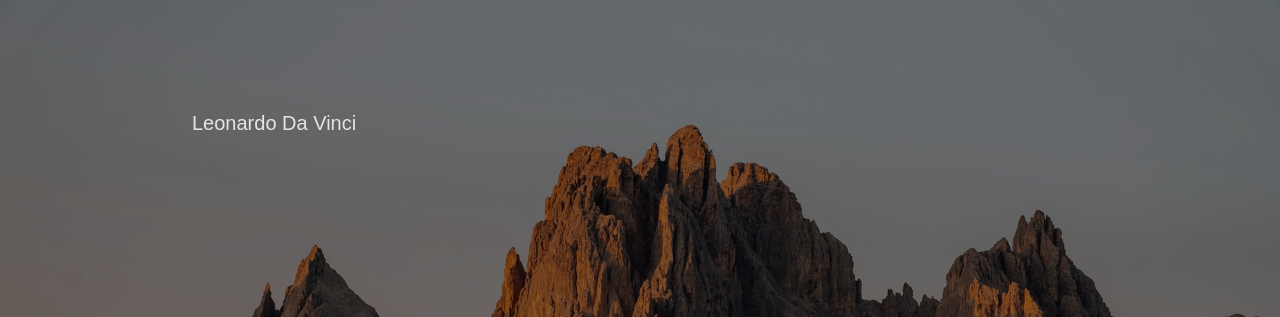
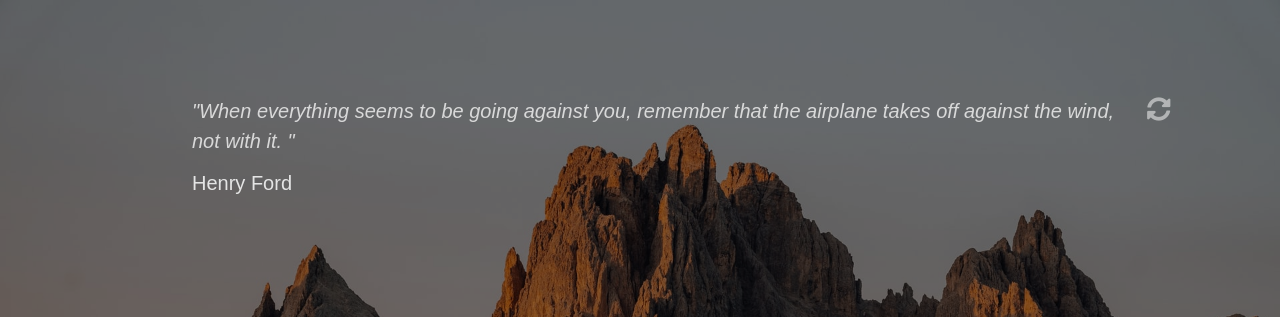
Before and after one commit to albertasaftei/Clock-APP, a plain HTML site: page index.html in a window 1280 px wide. Shown: the top 317 px of the page. Drawn offline with Linux system fonts and the light colour scheme; no server answers.

Commit message:
quotes.json fetch and html integration + reloadBtn

```diff
--- a/index.html
+++ b/index.html
@@ -6,13 +6,15 @@
     <link rel="stylesheet" href="style.css">
     <link rel="preconnect" href="https://fonts.gstatic.com">
     <link href="https://fonts.googleapis.com/css2?family=Fira+Sans:wght@100;200;300;400;500&display=swap" rel="stylesheet">
+    <link rel="stylesheet" href="https://pro.fontawesome.com/releases/v5.10.0/css/all.css" integrity="sha384-AYmEC3Yw5cVb3ZcuHtOA93w35dYTsvhLPVnYs9eStHfGJvOvKxVfELGroGkvsg+p" crossorigin="anonymous"/>
     <title>Document</title>
 </head>
 <body>
     <div class="container">
         <div class="quote-container">
             <p id="quote"></p>
-            <span id="author">Leonardo Da Vinci</span>
+            <button id="reload-btn"><i class="fas fa-sync-alt"></i></button>
+            <span id="author"></span>
         </div>
 
         <div class="clock-container">
--- /dev/null
+++ b/quotes.json
@@ -0,0 +1,209 @@
+{
+	"quotes": [
+
+{
+       "quote":"Life isn’t about getting and having, it’s about giving and being.","author":"Kevin Kruse"},
+{
+       "quote":"Whatever the mind of man can conceive and believe, it can achieve.","author":"Napoleon Hill"},
+{
+       "quote":"Strive not to be a success, but rather to be of value.","author":"Albert Einstein"},
+{
+       "quote":"Two roads diverged in a wood, and I—I took the one less traveled by, And that has made all the difference.","author":"Robert Frost"},
+{
+       "quote":"I attribute my success to this: I never gave or took any excuse.","author":"Florence Nightingale"},
+{
+       "quote":"You miss 100% of the shots you don’t take.","author":"Wayne Gretzky"},
+{
+       "quote":"I’ve missed more than 9000 shots in my career. I’ve lost almost 300 games. 26 times I’ve been trusted to take the game winning shot and missed. I’ve failed over and over and over again in my life. And that is why I succeed.","author":"Michael Jordan"},
+{
+       "quote":"The most difficult thing is the decision to act, the rest is merely tenacity.","author":"Amelia Earhart"},
+{
+       "quote":"Every strike brings me closer to the next home run.","author":"Babe Ruth"},
+{
+       "quote":"Definiteness of purpose is the starting point of all achievement.","author":"W. Clement Stone"},
+{
+       "quote":"We must balance conspicuous consumption with conscious capitalism.","author":"Kevin Kruse"},
+{
+       "quote":"Life is what happens to you while you’re busy making other plans.","author":"John Lennon"},
+{
+       "quote":"We become what we think about.","author":"Earl Nightingale"},
+{
+       "quote":"Twenty years from now you will be more disappointed by the things that you didn’t do than by the ones you did do, so throw off the bowlines, sail away from safe harbor, catch the trade winds in your sails.  Explore, Dream, Discover.","author":"Mark Twain"},
+{
+       "quote":"Life is 10% what happens to me and 90% of how I react to it.","author":"Charles Swindoll"},
+{
+       "quote":"The most common way people give up their power is by thinking they don’t have any.","author":"Alice Walker"},
+{
+       "quote":"The mind is everything. What you think you become.","author":"Buddha"},
+{
+       "quote":"The best time to plant a tree was 20 years ago. The second best time is now.","author":"Chinese Proverb"},
+{
+       "quote":"An unexamined life is not worth living.","author":"Socrates"},
+{
+       "quote":"Eighty percent of success is showing up.","author":"Woody Allen"},
+{
+       "quote":"Your time is limited, so don’t waste it living someone else’s life.","author":"Steve Jobs"},
+{
+       "quote":"Winning isn’t everything, but wanting to win is.","author":"Vince Lombardi"},
+{
+       "quote":"I am not a product of my circumstances. I am a product of my decisions.","author":"Stephen Covey"},
+{
+       "quote":"Every child is an artist.  The problem is how to remain an artist once he grows up.","author":"Pablo Picasso"},
+{
+       "quote":"You can never cross the ocean until you have the courage to lose sight of the shore.","author":"Christopher Columbus"},
+{
+       "quote":"I’ve learned that people will forget what you said, people will forget what you did, but people will never forget how you made them feel.","author":"Maya Angelou"},
+{
+       "quote":"Either you run the day, or the day runs you.","author":"Jim Rohn"},
+{
+       "quote":"Whether you think you can or you think you can’t, you’re right.","author":"Henry Ford"},
+{
+       "quote":"The two most important days in your life are the day you are born and the day you find out why.","author":"Mark Twain"},
+{
+       "quote":"Whatever you can do, or dream you can, begin it.  Boldness has genius, power and magic in it.","author":"Johann Wolfgang von Goethe"},
+{
+       "quote":"The best revenge is massive success.","author":"Frank Sinatra"},
+{
+       "quote":"People often say that motivation doesn’t last. Well, neither does bathing.  That’s why we recommend it daily.","author":"Zig Ziglar"},
+{
+       "quote":"Life shrinks or expands in proportion to one’s courage.","author":"Anais Nin"},
+{
+       "quote":"If you hear a voice within you say “you cannot paint,” then by all means paint and that voice will be silenced.","author":"Vincent Van Gogh"},
+{
+       "quote":"There is only one way to avoid criticism: do nothing, say nothing, and be nothing.","author":"Aristotle"},
+{
+       "quote":"Ask and it will be given to you; search, and you will find; knock and the door will be opened for you.","author":"Jesus"},
+{
+       "quote":"The only person you are destined to become is the person you decide to be.","author":"Ralph Waldo Emerson"},
+{
+       "quote":"Go confidently in the direction of your dreams.  Live the life you have imagined.","author":"Henry David Thoreau"},
+{
+       "quote":"When I stand before God at the end of my life, I would hope that I would not have a single bit of talent left and could say, I used everything you gave me.","author":"Erma Bombeck"},
+{
+       "quote":"Few things can help an individual more than to place responsibility on him, and to let him know that you trust him.","author":"Booker T. Washington"},
+{
+       "quote":"Certain things catch your eye, but pursue only those that capture the heart.","author":" Ancient Indian Proverb"},
+{
+       "quote":"Believe you can and you’re halfway there.","author":"Theodore Roosevelt"},
+{
+       "quote":"Everything you’ve ever wanted is on the other side of fear.","author":"George Addair"},
+{
+       "quote":"We can easily forgive a child who is afraid of the dark; the real tragedy of life is when men are afraid of the light.","author":"Plato"},
+{
+       "quote":"Teach thy tongue to say, “I do not know,” and thous shalt progress.","author":"Maimonides"},
+{
+       "quote":"Start where you are. Use what you have.  Do what you can.","author":"Arthur Ashe"},
+{
+       "quote":"When I was 5 years old, my mother always told me that happiness was the key to life.  When I went to school, they asked me what I wanted to be when I grew up.  I wrote down ‘happy’.  They told me I didn’t understand the assignment, and I told them they didn’t understand life.","author":"John Lennon"},
+{
+       "quote":"Fall seven times and stand up eight.","author":"Japanese Proverb"},
+{
+       "quote":"When one door of happiness closes, another opens, but often we look so long at the closed door that we do not see the one that has been opened for us.","author":"Helen Keller"},
+{
+       "quote":"Everything has beauty, but not everyone can see.","author":"Confucius"},
+{
+       "quote":"How wonderful it is that nobody need wait a single moment before starting to improve the world.","author":"Anne Frank"},
+{
+       "quote":"When I let go of what I am, I become what I might be.","author":"Lao Tzu"},
+{
+       "quote":"Life is not measured by the number of breaths we take, but by the moments that take our breath away.","author":"Maya Angelou"},
+{
+       "quote":"Happiness is not something readymade.  It comes from your own actions.","author":"Dalai Lama"},
+{
+       "quote":"If you’re offered a seat on a rocket ship, don’t ask what seat! Just get on.","author":"Sheryl Sandberg"},
+{
+       "quote":"First, have a definite, clear practical ideal; a goal, an objective. Second, have the necessary means to achieve your ends; wisdom, money, materials, and methods. Third, adjust all your means to that end.","author":"Aristotle"},
+{
+       "quote":"If the wind will not serve, take to the oars.","author":"Latin Proverb"},
+{
+       "quote":"You can’t fall if you don’t climb.  But there’s no joy in living your whole life on the ground.","author":"Unknown"},
+{
+       "quote":"We must believe that we are gifted for something, and that this thing, at whatever cost, must be attained.","author":"Marie Curie"},
+{
+       "quote":"Too many of us are not living our dreams because we are living our fears.","author":"Les Brown"},
+{
+       "quote":"Challenges are what make life interesting and overcoming them is what makes life meaningful.","author":"Joshua J. Marine"},
+{
+       "quote":"If you want to lift yourself up, lift up someone else.","author":"Booker T. Washington"},
+{
+       "quote":"I have been impressed with the urgency of doing. Knowing is not enough; we must apply. Being willing is not enough; we must do.","author":"Leonardo da Vinci"},
+{
+       "quote":"Limitations live only in our minds.  But if we use our imaginations, our possibilities become limitless.","author":"Jamie Paolinetti"},
+{
+       "quote":"You take your life in your own hands, and what happens? A terrible thing, no one to blame.","author":"Erica Jong"},
+{
+       "quote":"What’s money? A man is a success if he gets up in the morning and goes to bed at night and in between does what he wants to do.","author":"Bob Dylan"},
+{
+       "quote":"I didn’t fail the test. I just found 100 ways to do it wrong.","author":"Benjamin Franklin"},
+{
+       "quote":"In order to succeed, your desire for success should be greater than your fear of failure.","author":"Bill Cosby"},
+{
+       "quote":"A person who never made a mistake never tried anything new.","author":" Albert Einstein"},
+{
+       "quote":"The person who says it cannot be done should not interrupt the person who is doing it.","author":"Chinese Proverb"},
+{
+       "quote":"There are no traffic jams along the extra mile.","author":"Roger Staubach"},
+{
+       "quote":"It is never too late to be what you might have been.","author":"George Eliot"},
+{
+       "quote":"You become what you believe.","author":"Oprah Winfrey"},
+{
+       "quote":"I would rather die of passion than of boredom.","author":"Vincent van Gogh"},
+{
+       "quote":"A truly rich man is one whose children run into his arms when his hands are empty.","author":"Unknown"},
+{
+       "quote":"It is not what you do for your children, but what you have taught them to do for themselves, that will make them successful human beings.","author":"Ann Landers"},
+{
+       "quote":"If you want your children to turn out well, spend twice as much time with them, and half as much money.","author":"Abigail Van Buren"},
+{
+       "quote":"Build your own dreams, or someone else will hire you to build theirs.","author":"Farrah Gray"},
+{
+       "quote":"The battles that count aren’t the ones for gold medals. The struggles within yourself–the invisible battles inside all of us–that’s where it’s at.","author":"Jesse Owens"},
+{
+       "quote":"Education costs money.  But then so does ignorance.","author":"Sir Claus Moser"},
+{
+       "quote":"I have learned over the years that when one’s mind is made up, this diminishes fear.","author":"Rosa Parks"},
+{
+       "quote":"It does not matter how slowly you go as long as you do not stop.","author":"Confucius"},
+{
+       "quote":"If you look at what you have in life, you’ll always have more. If you look at what you don’t have in life, you’ll never have enough.","author":"Oprah Winfrey"},
+{
+       "quote":"Remember that not getting what you want is sometimes a wonderful stroke of luck.","author":"Dalai Lama"},
+{
+       "quote":"You can’t use up creativity.  The more you use, the more you have.","author":"Maya Angelou"},
+{
+       "quote":"Dream big and dare to fail.","author":"Norman Vaughan"},
+{
+       "quote":"Our lives begin to end the day we become silent about things that matter.","author":"Martin Luther King Jr."},
+{
+       "quote":"Do what you can, where you are, with what you have.","author":"Teddy Roosevelt"},
+{
+       "quote":"If you do what you’ve always done, you’ll get what you’ve always gotten.","author":"Tony Robbins"},
+{
+       "quote":"Dreaming, after all, is a form of planning.","author":"Gloria Steinem"},
+{
+       "quote":"It’s your place in the world; it’s your life. Go on and do all you can with it, and make it the life you want to live.","author":"Mae Jemison"},
+{
+       "quote":"You may be disappointed if you fail, but you are doomed if you don’t try.","author":"Beverly Sills"},
+{
+       "quote":"Remember no one can make you feel inferior without your consent.","author":"Eleanor Roosevelt"},
+{
+       "quote":"Life is what we make it, always has been, always will be.","author":"Grandma Moses"},
+{
+       "quote":"The question isn’t who is going to let me; it’s who is going to stop me.","author":"Ayn Rand"},
+{
+       "quote":"When everything seems to be going against you, remember that the airplane takes off against the wind, not with it.","author":"Henry Ford"},
+{
+       "quote":"It’s not the years in your life that count. It’s the life in your years.","author":"Abraham Lincoln"},
+{
+       "quote":"Change your thoughts and you change your world.","author":"Norman Vincent Peale"},
+{
+       "quote":"Either write something worth reading or do something worth writing.","author":"Benjamin Franklin"},
+{
+       "quote":"Nothing is impossible, the word itself says, “I’m possible!”","author":"–Audrey Hepburn"},
+{
+       "quote":"The only way to do great work is to love what you do.","author":"Steve Jobs"},
+{
+       "quote":"If you can dream it, you can achieve it.","author":"Zig Ziglar"}
+]
+}
--- a/script.js
+++ b/script.js
@@ -1,9 +1,29 @@
 const timezoneAPI = "https://timezoneapi.io/api/ip/?token=aNsiQLfUDzdnhRxsLmJP";
-const quotesAPI = "https://api.paperquotes.com/apiv1/quotes/?tags=love,motivation&order=-likes"
+let quote = document.getElementById("quote")
+const author = document.getElementById("author")
 const time = document.getElementById("time");
 const timezone = document.getElementById("timezone");
 const position = document.getElementById("position");
 const greetings = document.getElementById("greetings");
+const reloadBtn = document.getElementById("reload-btn")
+let quotes = [];
+
+fetch("quotes.json").then(response => {
+    return response.json()
+}).then(data => {
+    quotes = data
+    let randomNumber = Math.floor((Math.random() * data.quotes.length))
+    let randomQuote = `"${data.quotes[randomNumber].quote} "`
+    quote.innerText = randomQuote
+    author.innerText = data.quotes[randomNumber].author
+});
+
+reloadBtn.addEventListener('click', () => {
+    let randomNumber = Math.floor((Math.random() * quotes.quotes.length))
+    let randomQuote = quotes.quotes[randomNumber].quote
+    quote.innerText = randomQuote
+    author.innerText = quotes.quotes[randomNumber].author
+})
 
 fetch(timezoneAPI).then((response) => {
     return response.json();
@@ -12,14 +32,6 @@ fetch(timezoneAPI).then((response) => {
     timezone.innerText = `${data.data.datetime.offset_tzab}`
 }).catch((e) => {
     console.error(e);
-});
-
-fetch(quotesAPI).then(response => {
-    return response.json
-}).then(data => {
-    console.log(data)
-}).catch(e => {
-    console.error(e)
 });
 
 (function showDate() {
--- a/style.scss
+++ b/style.scss
@@ -3,6 +3,10 @@
     padding: 0;
     box-sizing: border-box;
     font-family: 'Montserrat', sans-serif;
+}
+
+:focus {
+    outline: none;
 }
 
 body {
@@ -29,20 +33,42 @@ body {
         color: rgb(228, 228, 228);
 
         .quote-container {
-
+            position: relative;
+            width: max-content;
 
             #quote {
                 font-size: 1.25rem;
-                width: 50%;
-                font-weight: 300;
+                width: 90%;
+                font-style: italic;
+                font-weight: 400;
                 margin-bottom: 1rem;
                 line-height: 1.5;
+                color: rgba(228, 228, 228, 0.904);
+            }
+
+            #reload-btn {
+                font-size: 1.5rem;
+                background-color: transparent;
+                border: none;
+                cursor: pointer;
+                color: rgba(255, 255, 255, 0.514);
+                position: absolute;
+                right: 5%;
+                top: 0;
+                margin-left: 5%;
+                transition: all .5s ease;
+
+                &:hover {
+                    color: white;
+                    transform: rotate(90deg);
+                }
             }
 
             #author {
                 font-size: 1.25rem;
                 font-weight: 500;
             }
+
 
         }
 
```
Also changed, not shown: style.css, 1 other file.
